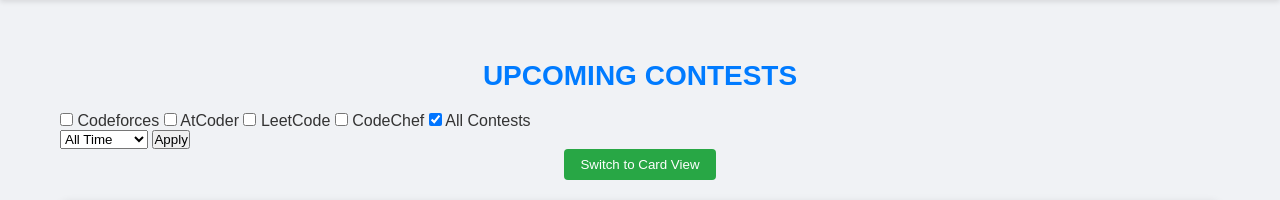
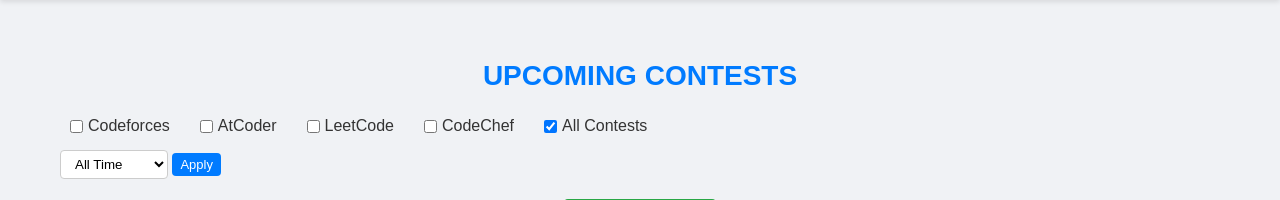
Before and after one commit to nilanshucodes/AlgoRadar, a Flask app: page / in a window 1280 px wide. Shown: the part 64-264 px from the top of the page. Run offline with Flask 3, Linux system fonts and the light colour scheme; data that the repository does not hold is empty.

Commit message:
Add styling for form elements and buttons

```diff
--- a/static/style.css
+++ b/static/style.css
@@ -86,6 +86,96 @@ h2.text-center, h2.mb-3 {
     font-weight: 700;
     margin-bottom: 20px;
     color: #007bff;
+}
+
+form {
+    margin-bottom: 20px;
+}
+
+form .d-flex {
+    display: flex;
+}
+
+form .flex-wrap {
+    flex-wrap: wrap;
+}
+
+form .gap-2 {
+    gap: 10px;
+}
+
+form label {
+    font-weight: 500;
+    display: flex;
+    align-items: center;
+    cursor: pointer;
+    padding: 5px 10px;
+    border-radius: 5px;
+    transition: background-color 0.2s;
+}
+
+form label:hover {
+    background-color: rgba(0, 123, 255, 0.1);
+}
+
+form input[type="checkbox"] {
+    margin-right: 5px;
+    cursor: pointer;
+}
+
+.mt-2 {
+    margin-top: 10px;
+}
+
+form select, .form-select {
+    padding: 5px 10px;
+    border: 1px solid #ccc;
+    border-radius: 4px;
+    background-color: white;
+    cursor: pointer;
+}
+
+.w-auto {
+    width: auto;
+}
+
+.d-inline {
+    display: inline-block;
+}
+
+form button, .btn {
+    padding: 6px 12px;
+    cursor: pointer;
+    background-color: #007bff;
+    color: white;
+    border: none;
+    border-radius: 4px;
+    font-size: 14px;
+    transition: background-color 0.2s;
+}
+
+form button:hover, .btn:hover {
+    background-color: #0056b3;
+}
+
+.btn-primary {
+    background-color: #007bff;
+}
+
+.btn-sm {
+    padding: 4px 8px;
+    font-size: 13px;
+}
+
+.btn-outline-primary {
+    background-color: transparent;
+    color: #007bff;
+    border: 1px solid #007bff;
+}
+
+.btn-outline-primary:hover {
+    background-color: #007bff;
+    color: white;
 }
 
 #switchBtn {
```
